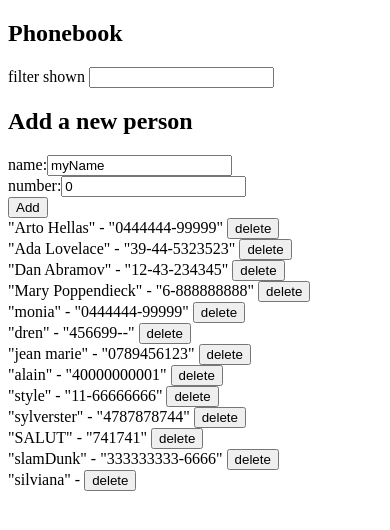
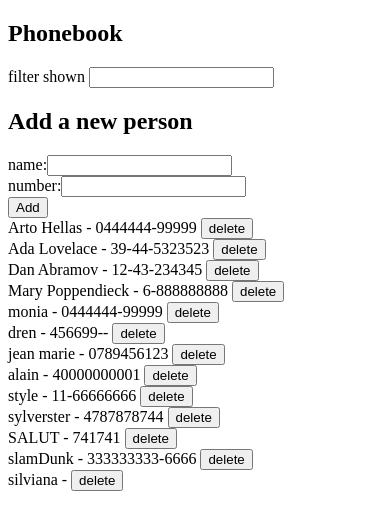
Before and after one commit to jeanm65/Part2-fullStackOpen, a React (Create React App) app: page / in a window 390 px wide. Shown: the top 530 px of the page. Built offline with nearby package versions, Linux system fonts and the light colour scheme; data requests are answered from the project's data file.

Commit message:
this is the exercise 2.20*: Phonebook step12

```diff
--- a/src/App.jsx
+++ b/src/App.jsx
@@ -5,12 +5,9 @@ import PersonForm from "./containers/persons/PersonForm";
 import { createPerson } from "./services/Persons";
 import { removePerson } from "./services/Persons";
 import { getPersons } from "./services/Persons";
-import Notifications from "./components/Notifications";
 
 const App = () => {
   const [persons, setPersons] = useState([]);
-  const [newName, setNewName] = useState("");
-  const [newNumber, setNewNumber] = useState("");
 
   const [search, setSearch] = useState("");
 
@@ -45,15 +42,11 @@ const App = () => {
         return [
           ...prev,
           {
-            newName,
-            newNumber,
-            id: persons[persons.length - 1].id++,
+            id: persons.length + 1,
             ...person,
           },
         ];
       });
-      setNewName(newName);
-      setNewNumber(newNumber);
     } catch (error) {
       console.log(error.message);
     }
@@ -62,7 +55,7 @@ const App = () => {
   const handleNewSearch = (e) => {
     setSearch(e.target.value);
   };
-  const filtered = !search ? (
+  const filteredPersons = !search ? (
     persons
   ) : search ? (
     persons.filter((person) =>
@@ -80,7 +73,7 @@ const App = () => {
         <Filter
           onChange={handleNewSearch}
           value={search}
-          filteredPersons={filtered}
+          filteredPersons={filteredPersons}
           onDelete={handleDeletePerson}
         />
       </div>
@@ -92,8 +85,10 @@ const App = () => {
         setPersons={setPersons}
       />
       <FilteredResults
-        filteredPersons={filtered}
+        filteredPersons={filteredPersons}
         onDelete={handleDeletePerson}
+        search={search}
+        persons={persons}
       />
     </div>
   );
--- /dev/null
+++ b/src/components/Alert.jsx
@@ -0,0 +1,8 @@
+import React from "react";
+
+const Alert = ({ type, message }) => {
+  if (type === "") return;
+  return <div className={type}>{message}</div>;
+};
+
+export default Alert;
--- a/src/components/Error.jsx
+++ /dev/null
@@ -1,14 +0,0 @@
-import React from 'react';
-
-const Error = ({errorMessage}) => {
-  if (errorMessage === null) {
-    return null;
-  }
-  return(
-  <div>
-    {errorMessage && <div className={`${errorMessage} ? error : '' `}>{errorMessage}</div>}
-  </div>
-  )
-};
-
-export default Error;
--- a/src/components/FilteredResults.jsx
+++ b/src/components/FilteredResults.jsx
@@ -1,18 +1,24 @@
 import React from "react";
 
-const FilteredResults = ({ filteredPersons, onDelete }) => {
+const FilteredResults = ({ onDelete, filteredPersons }) => {
+  // const result1 = filteredPersons;
+  // console.log('typeOf filteredPersons : ', typeof(result1));
+
   return (
     <div>
       {filteredPersons.map((person, index) => {
+
         return (
           <div key={index}>
             <span>
-              {JSON.stringify(person.name)} - {JSON.stringify(person.number)}{" "}
+              {person.name} - {person.number}{" "}
             </span>
             <button
               onClick={() => {
-                onDelete(person.id);
-                window.confirm(`delete ${person.name} ?`);
+                const isOk = window.confirm(`delete ${person.name} ?`);
+                if (isOk) {
+                  onDelete(person.id);
+                }
               }}
             >
               delete
@@ -20,6 +26,7 @@ const FilteredResults = ({ filteredPersons, onDelete }) => {
           </div>
         );
       })}
+
     </div>
   );
 };
--- a/src/components/Notifications.jsx
+++ /dev/null
@@ -1,10 +0,0 @@
-import React from "react";
-
-const Notifications = ({ notificationMessage }) => {
-  if (notificationMessage === null) {
-    return null;
-  }
-  return <div className={`${notificationMessage} ? notification : '' `}>{notificationMessage}</div>;
-};
-
-export default Notifications;
--- a/src/containers/persons/personForm.jsx
+++ b/src/containers/persons/personForm.jsx
@@ -1,22 +1,24 @@
-import React, { useEffect, useState } from "react";
-import Error from "../../components/Error";
-import Notifications from "../../components/Notifications";
-import { editPerson } from "../../services/Persons";
+import React, { useCallback, useEffect, useState } from "react";
+// import Error from "../../components/Error";
+import Alert from "../../components/Alert";
+import { createPerson, editPerson } from "../../services/Persons";
 
-const PersonForm = ({ onSave, defaultValues, persons, person, setPersons }) => {
+const PersonForm = ({ defaultValues, persons, person, setPersons }) => {
   const [values, setValues] = useState({
-    name: 'myName',
-    number: 0,
+    name: "",
+    number: ""
   });
 
-  const [notificationMessage, setNotificationMessage] = useState(null);
-  const [errorMessage, setErrorMessage] = useState(null);
+  const [alert, setAlert] = useState({
+    type: "",
+    message: ""
+  });
 
   useEffect(() => {
     if (defaultValues) {
       setValues((prev) => ({
         ...prev,
-        ...defaultValues,
+        ...defaultValues
       }));
     }
   }, [defaultValues]);
@@ -24,35 +26,68 @@ const PersonForm = ({ onSave, defaultValues, persons, person, setPersons }) => {
   const handleChange = (e) => {
     setValues((prev) => ({
       ...prev,
-      [e.target.name]: e.target.value,
-      [e.target.number]: e.target.value,
+      [e.target.name]: e.target.value
     }));
   };
 
+  const _handleCreatePerson = useCallback(
+    async (values) => {
+      try {
+        const person = await createPerson(values);
+        setPersons((prev) => {
+          return [
+            ...prev,
+            {
+              id: persons[persons.length - 1].id++,
+              ...person
+            }
+          ];
+        });
+      } catch (error) {
+        console.log(error.message);
+      }
+    },
+    [persons, setPersons]
+  );
+
   // update number
-  const onUpdatePerson = async () => {
-    const id = await persons.find((p) => p.name === values.name && p.id);
+  const _onUpdatePerson = useCallback(async () => {
+    try {
+      const currentPerson = await persons.find(
+        (p) => p.name === values.name && p.id
+      );
+      console.log('currentPerson:', currentPerson);
 
-    const newValues = { name: values.name, id: id.id, number: values.number };
 
-    const updatedPerson = await editPerson(id.id, newValues);
+      const newValues = {
+      ...currentPerson,
+       number: values.number
+      };
+      console.log('newValues:', newValues);
 
-    setPersons(
-      persons.map((person) =>
-        person.id === id.id ? { ...updatedPerson } : person
-      )
-    );
-  };
 
-  const onSubmit = async () => {
-    const notificationTimeOut = () => {
-      setNotificationMessage(null);
-    };
-    const errorTImeOut = () => {
-      setErrorMessage(null);
-    };
+      const updatedPerson = await editPerson(currentPerson.id, newValues);
+      console.log('updatedPerson:', updatedPerson);
+
+      const newPersons = await persons.map((person) => {
+        if (person.id === currentPerson.id) {
+          return updatedPerson;
+        }
+        return person;
+      });
+
+      setPersons(newPersons);
+    } catch (error) {
+      console.log('error:', error.message);
+
+    }
+
+  }, [persons, setPersons, values]);
+
+  const onSubmit = async (e) => {
+    e.preventDefault();
     // if person exist
-    const samePersonName = await persons.find(
+    const samePersonName = persons.find(
       (person) => person.name === values.name
     );
     try {
@@ -63,31 +98,51 @@ const PersonForm = ({ onSave, defaultValues, persons, person, setPersons }) => {
         );
         if (isOk) {
           // update that person with the new values
-          onUpdatePerson(person.id);
-          setNotificationMessage(`${values.name}'s number modified!`);
-          setValues('');
-          setTimeout(notificationTimeOut, 5000);
+          await _onUpdatePerson(person.id);
+
+          setAlert({
+            type: "success",
+            message: `${values.name}'s number modified!`
+          });
+          setValues({
+            name:"",
+            number:""
+          });
+          setTimeout(() => {
+            setAlert({ type: "" });
+          }, 5000);
         }
         return;
       }
-      onSave(values);
-      setNotificationMessage(`added ${values.name} ! `);
-      setValues('');
-      setTimeout(notificationTimeOut, 5000);
+      await _handleCreatePerson(values);
+      setAlert({
+        type: "success",
+        message: `${values.name} added! `
+      });
+      setValues({
+        name: "",
+        number: ""
+      });
+      setTimeout(() => setAlert({ type: "" }), 5000);
     } catch (error) {
-      setErrorMessage(error.message);
-      setValues('');
-      setTimeout(errorTImeOut, 5000);
+        setAlert({
+          type: "error",
+          message: `information of ${values.name} has been already removed from server`
+        });
+        setValues({
+          name: "",
+          number: ""
+        });
+        setTimeout(() => {
+          setAlert({ type: "" });
+        }, 5000);
     }
   };
 
   return (
     <div>
-      {notificationMessage && <Notifications notificationMessage={notificationMessage} />}
-      {errorMessage && <Error errorMessage={errorMessage} />}
-      <form
-        onSubmit={e => e.preventDefault()}
-      >
+      <Alert message={alert.message} type={alert.type} />
+      <form onSubmit={onSubmit}>
         <div>
           name:
           <input name="name" value={values.name} onChange={handleChange} />{" "}
@@ -98,10 +153,7 @@ const PersonForm = ({ onSave, defaultValues, persons, person, setPersons }) => {
           <input name="number" value={values.number} onChange={handleChange} />
         </div>
         <div>
-          <button type="submit" onClick={() => {onSubmit();
-          setValues('')}}>
-            Add
-          </button>
+          <button type="submit">Add</button>
         </div>
       </form>
     </div>
--- a/src/index.css
+++ b/src/index.css
@@ -1,4 +1,4 @@
-.notification{
+.success{
   display: flex;
   color:green;
   background-color: lightgray;
--- a/src/services/Persons.js
+++ b/src/services/Persons.js
@@ -14,7 +14,7 @@ export const getPersonById = async (id) => {
 
 export const getPersonByName = async (name) => {
   const result = await find(PERSONS_ENDPOINT + "/" + name);
-  console.log('result from getPersonByName:',result);
+  // console.log('result from getPersonByName:',result);
 
   return result;
 };
@@ -31,7 +31,6 @@ export const removePerson = async (id) => {
 
 export const editPerson = async (id, values) => {
   const result = await edit(PERSONS_ENDPOINT, id, values);
-  // console.log('result of edit:', result);
-
+  console.log('result of edit:', result);
   return result;
 };
--- a/src/services/api.js
+++ b/src/services/api.js
@@ -2,7 +2,7 @@ import axios from "axios";
 import { BASE_URL } from "../utils/constants";
 
 const instance = axios.create({
-  baseURL: BASE_URL
+  baseURL: BASE_URL,
 });
 
 export const find = async (url) => {
@@ -13,20 +13,36 @@ export const find = async (url) => {
 
 export const create = async (url, values) => {
   const result = await instance.post(url, values);
+  console.log("url POST", url);
+  console.log("values POST", values);
+
+  console.log("result POST:", result);
+
   if (result.status !== 200) return;
   return result.data;
 };
 
 export const remove = async (url, id) => {
   const result = await instance.delete(url + "/" + id);
+
+  // console.log("url of delete:", url);
+  // console.log(`true url of delete: ${url + "/" + id}`);
+
   if (result.status !== 200) return;
   return result.data;
 };
 
 export const edit = async (url, id, values) => {
-  const result = instance.put(`${url}/${id}`, values);
-  console.log('result-data:', result.data);
+  try {
+    const completeUrl = url + "/" + id;
+    console.log('edit [request]: ', { url: completeUrl, values });
+    const result = await instance.put(completeUrl , values);
+    console.log('edit [result]: ', result);
 
-  if (result.status !== 200) return;
-  return result.data;
+    if (result.status !== 200) return;
+    return result.data;
+  } catch (error) {
+    // to find the origin of the error quickly
+    console.log('fileName.functionName error: ', error.message);
+  }
 };
```
Also changed, not shown: src/components/PersonForm.jsx (deleted, +0 -31 lines).
